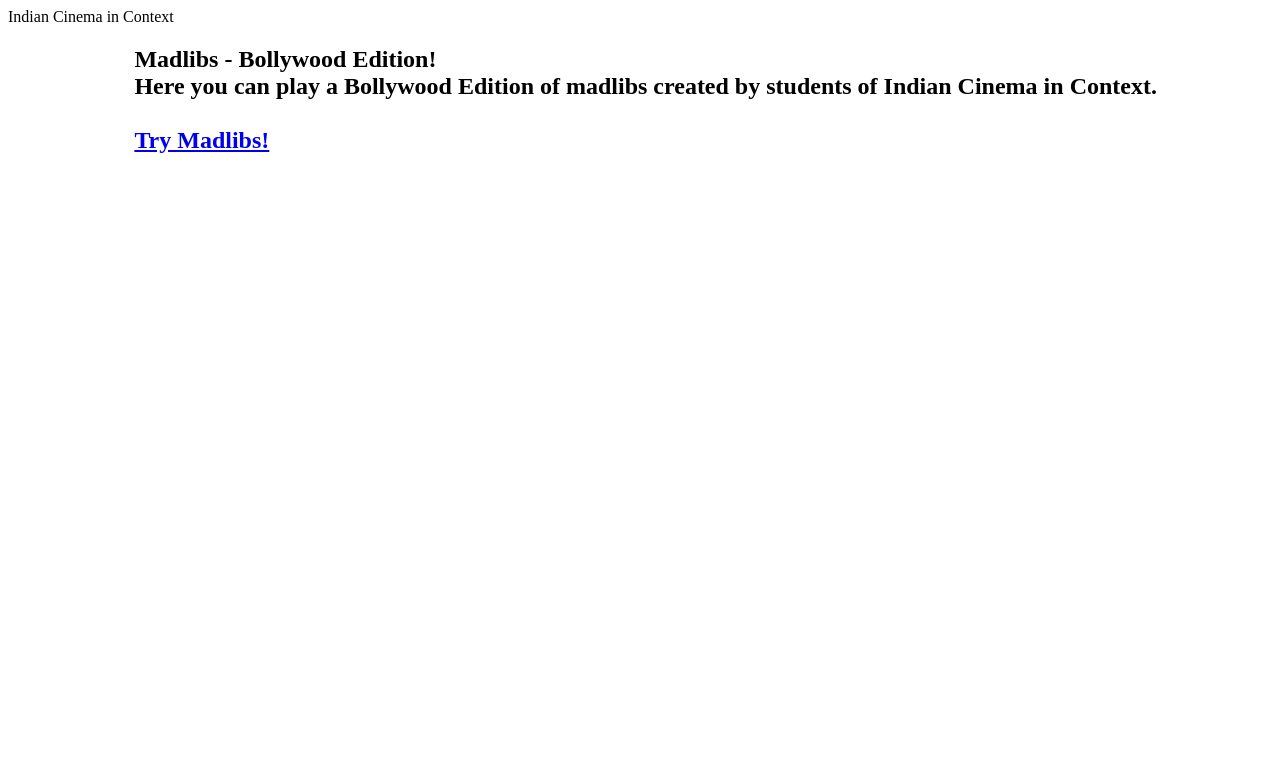
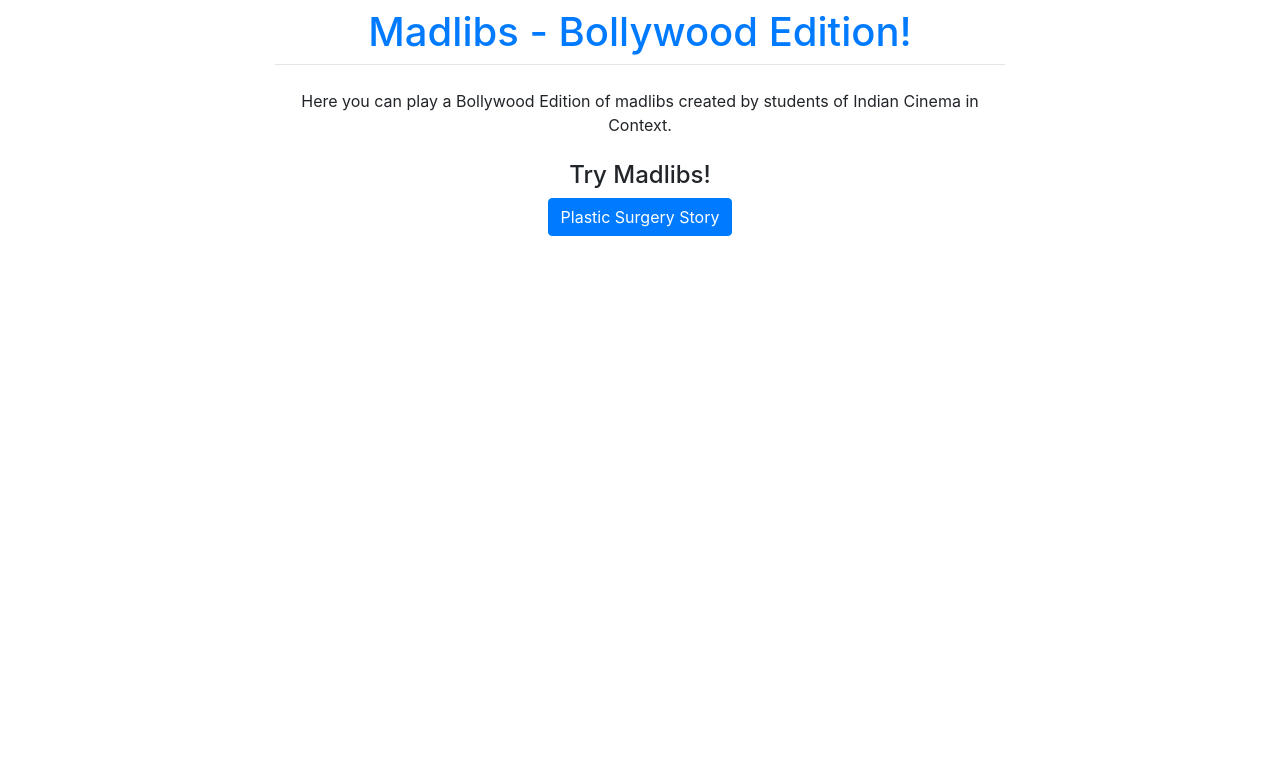
Before and after one commit to rbhttchr/bollywood_madlibs, a Django app: page / in a window 1280 px wide. Shown: the top 779 px of the page. Run offline with Django 3.2, Linux system fonts and the light colour scheme; some libraries are stand-ins or nearby versions.

Commit message:
updated visuals

```diff
--- a/input/templates/input_words.html
+++ b/input/templates/input_words.html
@@ -1,8 +1,10 @@
-<title>{% block title %}Add Story{% endblock %}</title>
+{% extends 'base.html' %}
+
+<title>{% block title %}Input words for your story!{% endblock %}</title>
 {% block content %}
 {{ form.media }}
 <div class="text-left" style="padding-left:10%">
-    <h2>Add Story</h2>
+    <h2>Input words for your story!</h2>
     <form method="post" enctype="multipart/form-data">
         {% csrf_token %}
         {{ form.as_p }}
--- a/input/templates/output.html
+++ b/input/templates/output.html
@@ -1,4 +1,7 @@
+{% extends 'base.html' %}
 
+{% block content %}
+<div style="padding:40px;">
     Welcome to our first edition of BollyTalk. Well, my friends, the latest buzz buzz is that <b>{{tuple.Bollywood_Actress_Name}}</b> has undergone major plastic surgery.
     She could not stand the verbal abuse she was receiving from her recently acquired beau, <b>{{tuple.Bollywood_Actor_Name}}</b>.
     He was constantly telling her that her <b>{{tuple.Body_Part_1}}</b> was too big and her <b>{{tuple.Body_Part_2}}</b> was way too small for his taste.
@@ -16,3 +19,5 @@ The important issue here, however, is that no matter how <b>{{tuple.Adjective_3}
     Now, I call that true devotion on the part of her fans, wouldn’t you think?
     <br><br><br><br>
     Share this story: <a href="http://ishanp2.pythonanywhere.com{{current_path}}">http://ishanp2.pythonanywhere.com{{current_path}}</a>
+</div>
+{% endblock %}
--- /dev/null
+++ b/templates/base.html
@@ -0,0 +1,21 @@
+<!doctype html>
+<html lang="en">
+  <head>
+    <meta charset="utf-8">
+    <meta name="viewport" content="width=device-width, initial-scale=1, shrink-to-fit=no">
+    <link rel="stylesheet" href="https://stackpath.bootstrapcdn.com/bootstrap/4.1.3/css/bootstrap.min.css" integrity="sha384-MCw98/SFnGE8fJT3GXwEOngsV7Zt27NXFoaoApmYm81iuXoPkFOJwJ8ERdknLPMO" crossorigin="anonymous">
+    <title>Bollywood Madlibs</title>
+  </head>
+  <body>
+    <div class="container">
+      <div class="row justify-content-center">
+        <div class="col-8">
+          <center><a href="/"><h1 class="mt-2">Madlibs - Bollywood Edition!</h1></a></center>
+          <hr class="mt-0 mb-4">
+          {% block content %}
+          {% endblock %}
+        </div>
+      </div>
+    </div>
+  </body>
+</html>
--- a/templates/home.html
+++ b/templates/home.html
@@ -1,10 +1,11 @@
+{% extends 'base.html' %}
+
 {% block title %}Indian Cinema in Context{% endblock %}
 
 {% block content %}
-<div class="text-center" style="padding-left:10%">
-    <h2>Madlibs - Bollywood Edition! <br>
-        Here you can play a Bollywood Edition of madlibs created by students of Indian Cinema in Context.<br><br>
-        <a class="btn btn-primary" href="s000/input/" role="button">Try Madlibs!</a>
-    </h2>
+<div class="text-center">
+    Here you can play a Bollywood Edition of madlibs created by students of Indian Cinema in Context.<br><br>
+    <h4>Try Madlibs!</h4>
+    <a class="btn btn-primary" href="s000/input/" role="button">Plastic Surgery Story</a>
 </div>
 {% endblock %}
```
Lines whose indentation alone changed are shown as unchanged.
